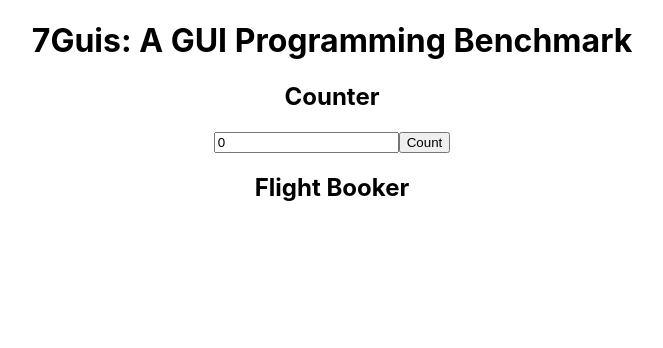
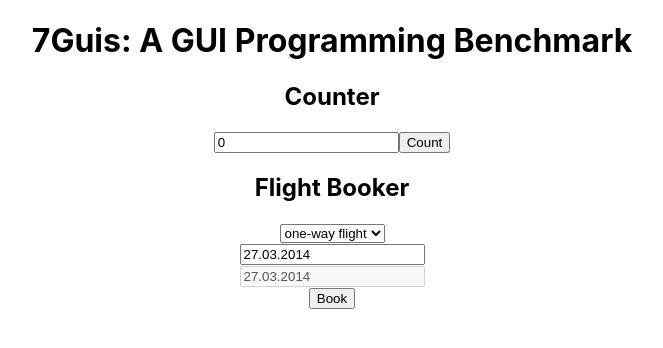
Before and after one commit to schang1146/react-7guis, a React (Create React App) app: page / in a window 1280 px wide. Shown: the top 348 px of the page, without its empty margins (308-971 px from the left). Built offline with nearby package versions, Linux system fonts and the light colour scheme.

Commit message:
Add basic layout and functionality to select flight type

```diff
--- a/src/components/FlightBooker/FlightBooker.js
+++ b/src/components/FlightBooker/FlightBooker.js
@@ -1,7 +1,23 @@
+import React, { useState } from 'react';
+
 function FlightBooker() {
+  const [flightType, setFlightType] = useState('oneWay');
+  const [departure, setDeparture] = useState('27.03.2014');
+  const [arrival, setArrival] = useState('27.03.2014');
+
   return (
     <div>
       <h2>Flight Booker</h2>
+      <select name='flightType' onChange={(e) => setFlightType(e.target.value)}>
+        <option value='oneWay'>one-way flight</option>
+        <option value='return'>return flight</option>
+      </select>
+      <br />
+      <input value={departure} />
+      <br />
+      <input value={arrival} disabled={flightType === 'oneWay' ? true : false} />
+      <br />
+      <button>Book</button>
     </div>
   );
 }
```
